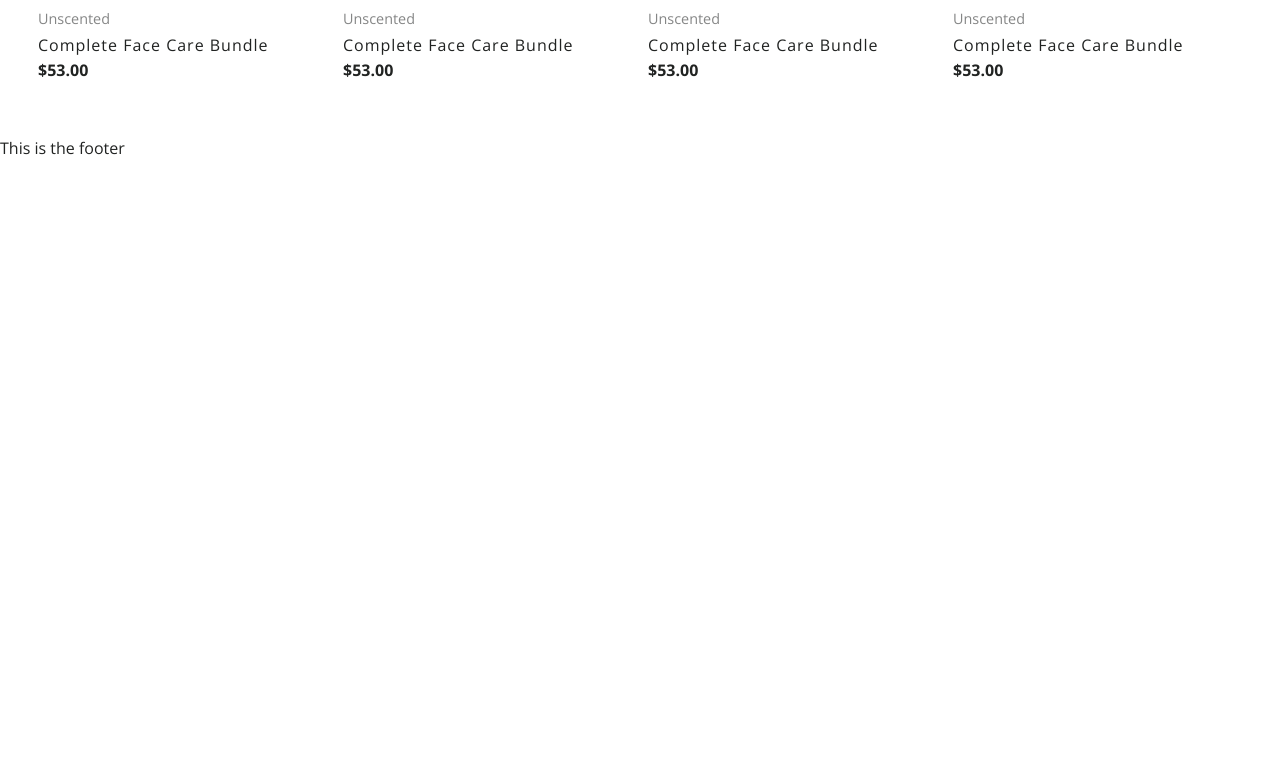
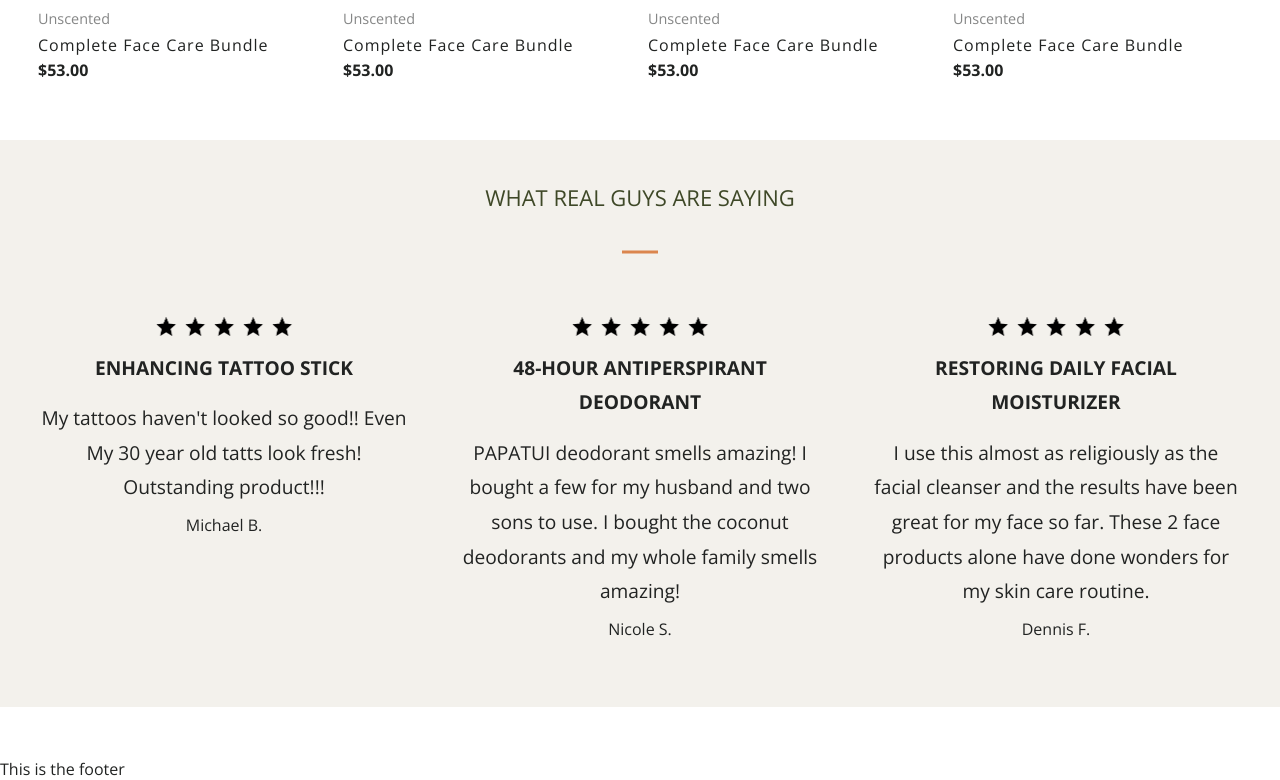
Before and after one commit to derrioncodes/shopify-static-papatui, a Next.js app: page / in a window 1280 px wide. Shown: the part 2871-3651 px from the top of the page. Before the commit the page ends 3030 px from the top, so only its background shows below. Built offline with nearby package versions, Linux system fonts and the light colour scheme.

Commit message:
added reviews section

```diff
--- /dev/null
+++ b/components/Reviews/Reviews.js
@@ -0,0 +1,76 @@
+export default function Reviews() {
+    return (
+        <section className="customer-reviews__section mb0 pb54">
+            <h2 className="customer-reviews__title title-headline__underline --underline-center">what real guys are saying</h2>
+            <div className="customer-reviews__wrapper">
+                <div className="single-review">
+                    <div className="single-review_icons">
+                        <div className="icon">
+                            <img src="/material-symbols_star.png" alt=""/>
+                        </div>
+                        <div className="icon">
+                            <img src="/material-symbols_star.png" alt=""/>
+                        </div>
+                        <div className="icon">
+                            <img src="/material-symbols_star.png" alt=""/>
+                        </div>
+                        <div className="icon">
+                            <img src="/material-symbols_star.png" alt=""/>
+                        </div>
+                        <div className="icon">
+                            <img src="/material-symbols_star.png" alt=""/>
+                        </div>
+                    </div>
+                    <div className="single-review_title">ENHANCING TATTOO STICK</div>
+                    <div className="single-review_text">My tattoos haven't looked so good!! Even My 30 year old tatts look fresh! Outstanding product!!!</div>
+                    <div className="single-review_customer">Michael B.</div>
+                </div>
+                <div className="single-review">
+                    <div className="single-review_icons">
+                        <div className="icon">
+                            <img src="/material-symbols_star.png" alt=""/>
+                        </div>
+                        <div className="icon">
+                            <img src="/material-symbols_star.png" alt=""/>
+                        </div>
+                        <div className="icon">
+                            <img src="/material-symbols_star.png" alt=""/>
+                        </div>
+                        <div className="icon">
+                            <img src="/material-symbols_star.png" alt=""/>
+                        </div>
+                        <div className="icon">
+                            <img src="/material-symbols_star.png" alt=""/>
+                        </div>
+                    </div>
+                    <div className="single-review_title">48-HOUR ANTIPERSPIRANT DEODORANT</div>
+                    <div className="single-review_text">PAPATUI deodorant smells amazing! I bought a few for my husband and two sons to use. I bought the coconut deodorants and my whole family smells amazing!</div>
+                    <div className="single-review_customer">Nicole S.</div>
+                </div>
+                <div className="single-review">
+                    <div className="single-review_icons">
+                        <div className="icon">
+                            <img src="/material-symbols_star.png" alt=""/>
+                        </div>
+                        <div className="icon">
+                            <img src="/material-symbols_star.png" alt=""/>
+                        </div>
+                        <div className="icon">
+                            <img src="/material-symbols_star.png" alt=""/>
+                        </div>
+                        <div className="icon">
+                            <img src="/material-symbols_star.png" alt=""/>
+                        </div>
+                        <div className="icon">
+                            <img src="/material-symbols_star.png" alt=""/>
+                        </div>
+                    </div>
+                    <div className="single-review_title">RESTORING DAILY FACIAL MOISTURIZER</div>
+                    <div className="single-review_text">I use this almost as religiously as the facial cleanser and the results have been great for my face so far. These 2 face products alone have done wonders for my skin care routine.</div>
+                    <div className="single-review_customer">Dennis F.</div>
+                </div>
+            </div>
+
+        </section>
+    )
+}
--- /dev/null
+++ b/components/Reviews/Reviews.scss
@@ -0,0 +1,86 @@
+.customer-reviews__section{
+    background-color: #f3f1ec;
+    padding-bottom: 70px;
+
+    .customer-reviews__title{
+        padding: 40px;
+        color: #3e4827;
+        font-weight: 400;
+        text-transform: uppercase;
+        text-align: center;
+
+        font-size: 22px;
+        line-height: 1.6;
+        position: relative;
+    }
+
+    .customer-reviews__wrapper{
+        padding-bottom: 36px;
+
+        display: flex;
+        flex-wrap: wrap;
+        justify-content: center;
+        gap: 50px;
+
+        margin-top: 48px;
+        padding: 0 30px;
+
+        .single-review{
+            width: 30%;
+            text-align: center;
+
+            .single-review_icons{
+                display: flex;
+                justify-content: center;
+                gap: 5px;
+                margin: 12px 0;
+
+                .icon{
+                    width: 24px;
+                    height: 24px;
+
+                    &.fa-icon{
+                        width: 100%;
+                        height: 100%;
+                    }
+
+                    img{
+                        width: 100%;
+                        height: 100%;
+                    }
+
+                    .fas{
+                        font-size: 32px;
+                        color: rgba(33, 35, 34, 0.7);
+                    }
+                }
+            }
+
+            .single-review_title{
+                font-size: 1.2rem;
+                line-height: 1.8;
+                text-transform: uppercase;
+                font-weight: 700;
+
+                margin-bottom: 1rem;
+            }
+
+            .single-review_text{
+                margin-bottom: 12px;
+                font-size: 1.2rem;
+                line-height: 1.8;
+            }
+
+            .single-review_customer{
+                font-size: 1rem;
+            }
+
+            @media (max-width: 1200px){
+                width: 100%;
+                max-width: 400px;
+
+            }
+
+        }
+    }
+}
--- a/components/_components.scss
+++ b/components/_components.scss
@@ -6,3 +6,4 @@
 @use './MultiColumns/MultiColumns.scss';
 @use './Collections1/Collections1.scss';
 @use './CollectionsSlider/CollectionsSlider.scss';
+@use './Reviews/Reviews.scss';
--- a/pages/index.js
+++ b/pages/index.js
@@ -7,6 +7,7 @@
 import MultiColumns from "@/components/MultiColumns/MultiColumns";
 import Collections1 from "@/components/Collections1/Collections1";
 // import CollectionsSlider from "@/components/CollectionsSlider/CollectionsSlider";
+import Reviews from "@/components/Reviews/Reviews";
 
 
 const geistSans = Geist({
@@ -32,6 +33,7 @@
       <ImageText__Columns/>
       <MultiColumns/>
       <Collections1/>
+      <Reviews/>
 
 
 
```
Also changed, not shown: public/material-symbols_star.png (added).
